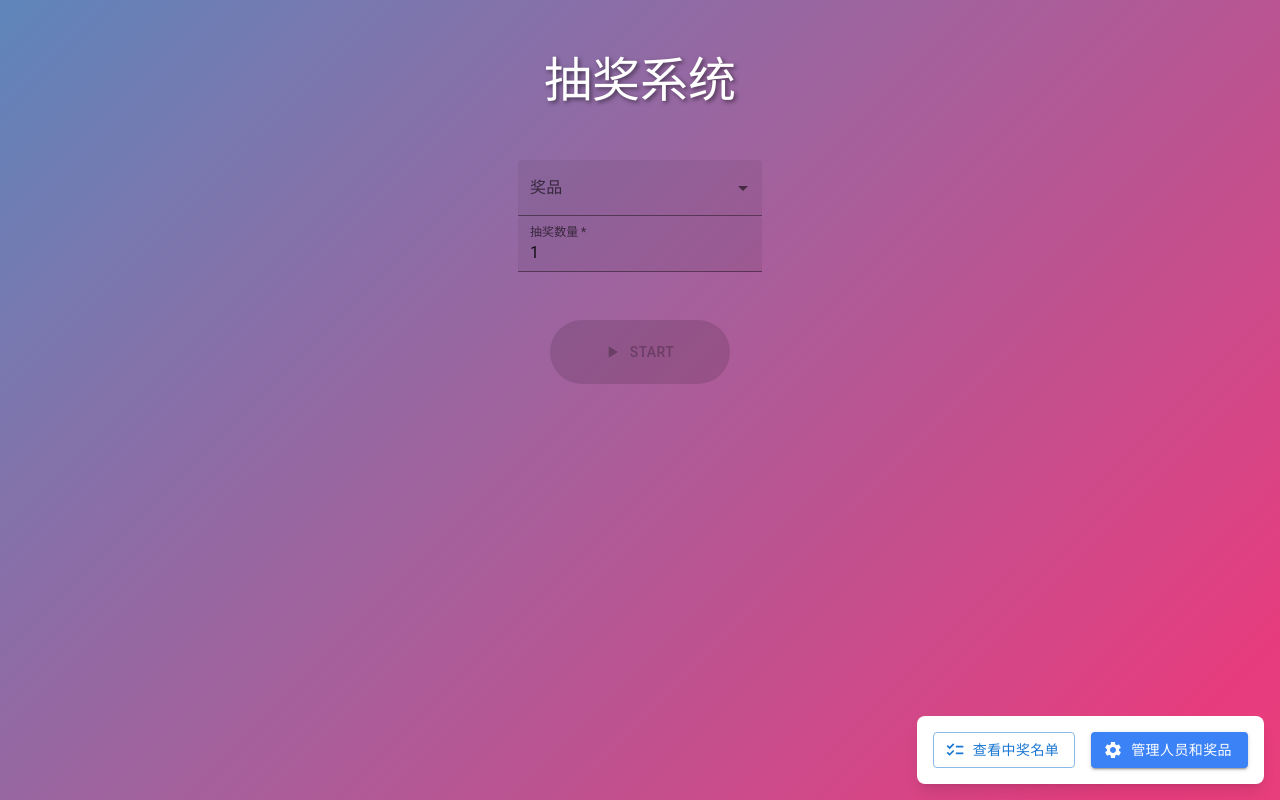
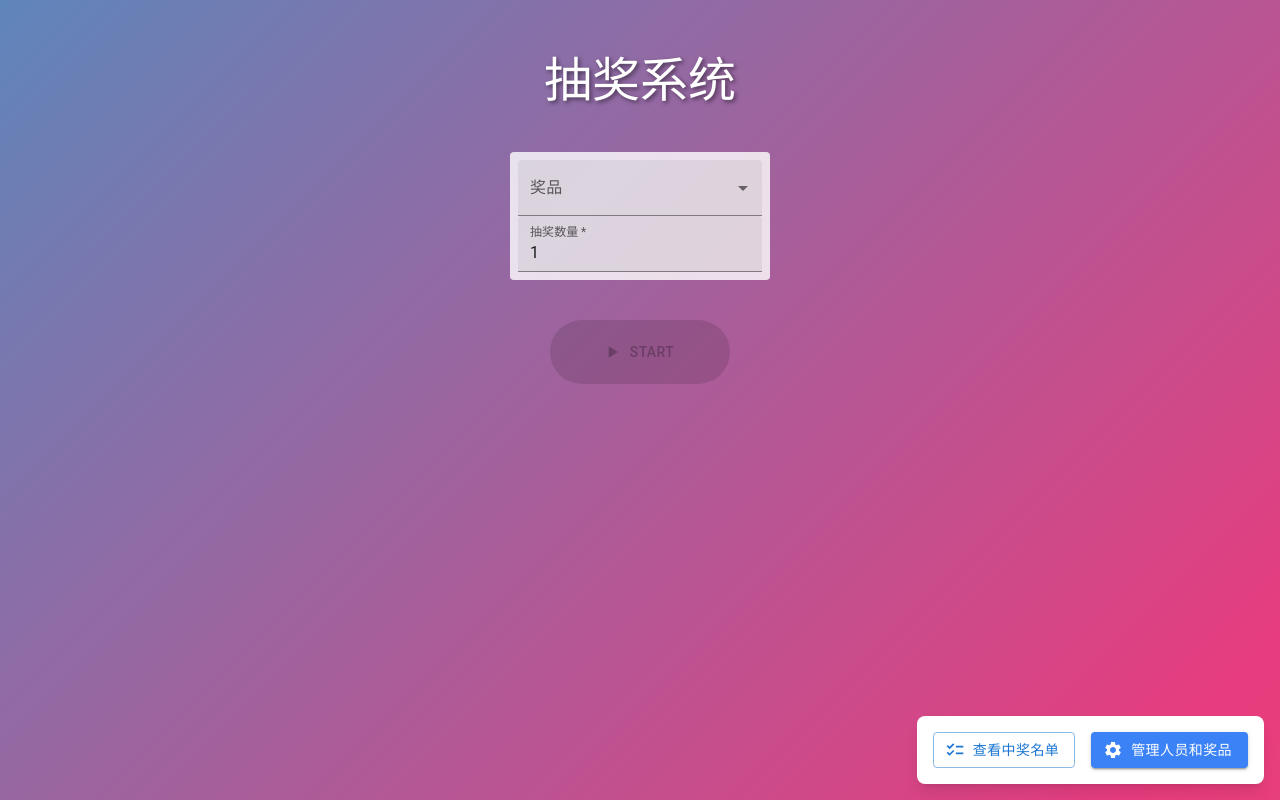
Before and after one commit to CloneWith/lottery-web, a Next.js app: page / in a window 1280 px wide. Built offline with nearby package versions, Linux system fonts and the light colour scheme.

Commit message:
Add background to control sections

```diff
--- a/app/styles/slot-machine.css
+++ b/app/styles/slot-machine.css
@@ -69,7 +69,8 @@
 }
 
 .controls {
-  @apply w-full flex-row;
+  @apply w-auto flex-row rounded;
+  background: rgba(255, 255, 255, 0.8);
   display: flex;
   justify-content: center;
   gap: 20px;
```
